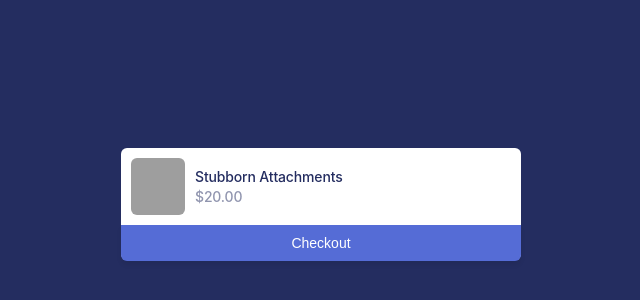
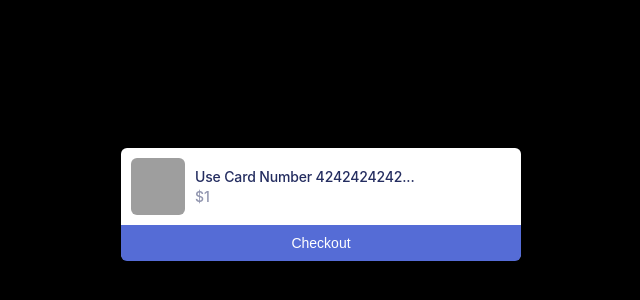
Before and after one commit to vmwherez/0utp0st, a website: page public/checkout.html in a window 1280 px wide. Shown: the part 196-496 px from the top of the page, without its empty margins (319-959 px from the left). Drawn offline with Linux system fonts and the light colour scheme; grey boxes are pictures that could not be loaded.

Commit message:
very quick and dirty

```diff
--- a/public/checkout.html
+++ b/public/checkout.html
@@ -2,16 +2,19 @@
 <html>
   <head>
     <title>Buy cool new product</title>
-    <link rel="stylesheet" href="style.css">
+    <link rel="stylesheet" href="style.css" />
     <script src="https://js.stripe.com/v3/"></script>
   </head>
   <body>
     <section>
       <div class="product">
-        <img src="https://i.imgur.com/EHyR2nP.png" alt="The cover of Stubborn Attachments" />
+        <img
+          src="https://i.imgur.com/EHyR2nP.png"
+          alt="The cover of Stubborn Attachments"
+        />
         <div class="description">
-          <h3>Stubborn Attachments</h3>
-          <h5>$20.00</h5>
+          <h3>Use Card Number 4242424242...</h3>
+          <h5>$1</h5>
         </div>
       </div>
       <form action="/create-checkout-session" method="POST">
--- a/public/style.css
+++ b/public/style.css
@@ -2,7 +2,7 @@
   display: flex;
   justify-content: center;
   align-items: center;
-  background: #242d60;
+  background: black;
   font-family: -apple-system, BlinkMacSystemFont, 'Segoe UI', 'Roboto',
   'Helvetica Neue', 'Ubuntu', sans-serif;
   height: 100vh;
```
